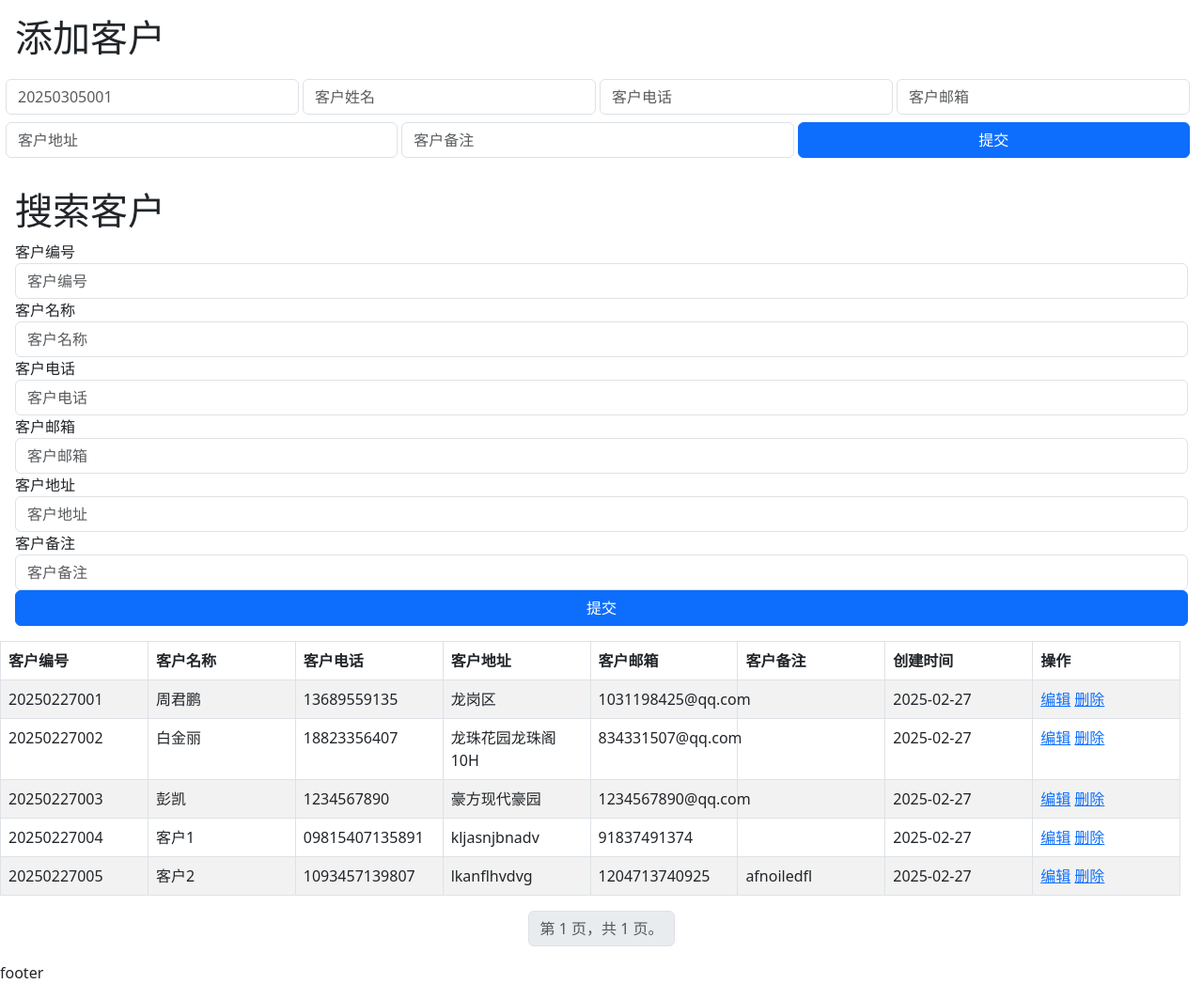
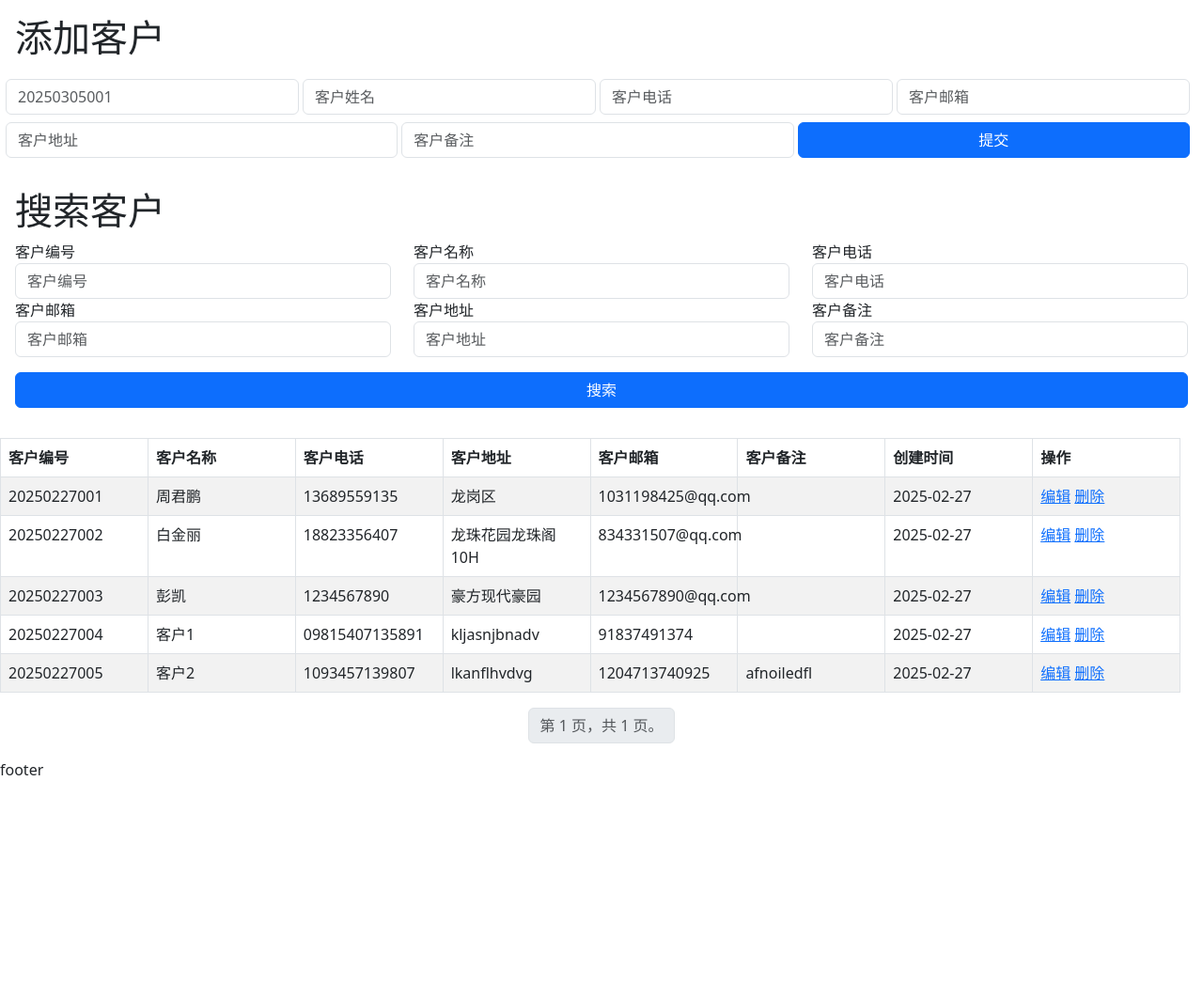
Before and after one commit to aazjp/miniwms, a Django app: page /customer/customer_manage/ in a window 1280 px wide. Shown: the part 58-1105 px from the top of the page at 94% size. After the commit the page ends 883 px from the top, so only its background shows below. Run offline with Django 4.2, Linux system fonts and the light colour scheme; data comes from the database, SQL or seed files in the repository; some libraries are stand-ins or nearby versions.

Commit message:
修改customer_manage页面搜索框

```diff
--- a/static/template/customer/customer_manage.html
+++ b/static/template/customer/customer_manage.html
@@ -53,29 +53,53 @@
     </div>
     <div class="row">
         <form action="{% url 'customer:customer_manage' %}" method="get">
+            <div class="row">
+                <div class="col">
                     <label for="customer_id">客户编号</label>
                     <input type="text" class="form-control" name="customer_id"
                         placeholder="客户编号">
+                </div>
+                <div class="col">
                     <label for="customer_name">客户名称</label>
                     <input type="text" class="form-control" name="customer_name"
                         placeholder="客户名称">
+                </div>
+                <div class="col">
                     <label for="customer_phone">客户电话</label>
-            <input type="text" class="form-control" name="customer_phone"
+                    <input type="text" class="form-control"
+                        name="customer_phone"
                         placeholder="客户电话">
+                </div>
+            </div>
+
+            <div class="row">
+                <div class="col">
 
                     <label for="customer_email">客户邮箱</label>
-            <input type="text" class="form-control" name="customer_email"
+                    <input type="text" class="form-control"
+                        name="customer_email"
                         placeholder="客户邮箱">
+                </div>
+                <div class="col">
                     <label for="customer_address">客户地址</label>
-            <input type="text" class="form-control" name="customer_address"
+                    <input type="text" class="form-control"
+                        name="customer_address"
                         placeholder="客户地址">
+                </div>
+                <div class="col">
                     <label for="remark">客户备注</label>
                     <input type="text" class="form-control" name="remark"
                         placeholder="客户备注">
+                </div>
+            </div>
+
+            <p>
                   <div class="col-12">
                 <input type="submit" class="btn btn-primary w-100"
-                    value="提交">
+                    value="搜索">
             </div>
+
+            </p>
 
         </form>
     </div>
```
Lines whose indentation alone changed are shown as unchanged.
